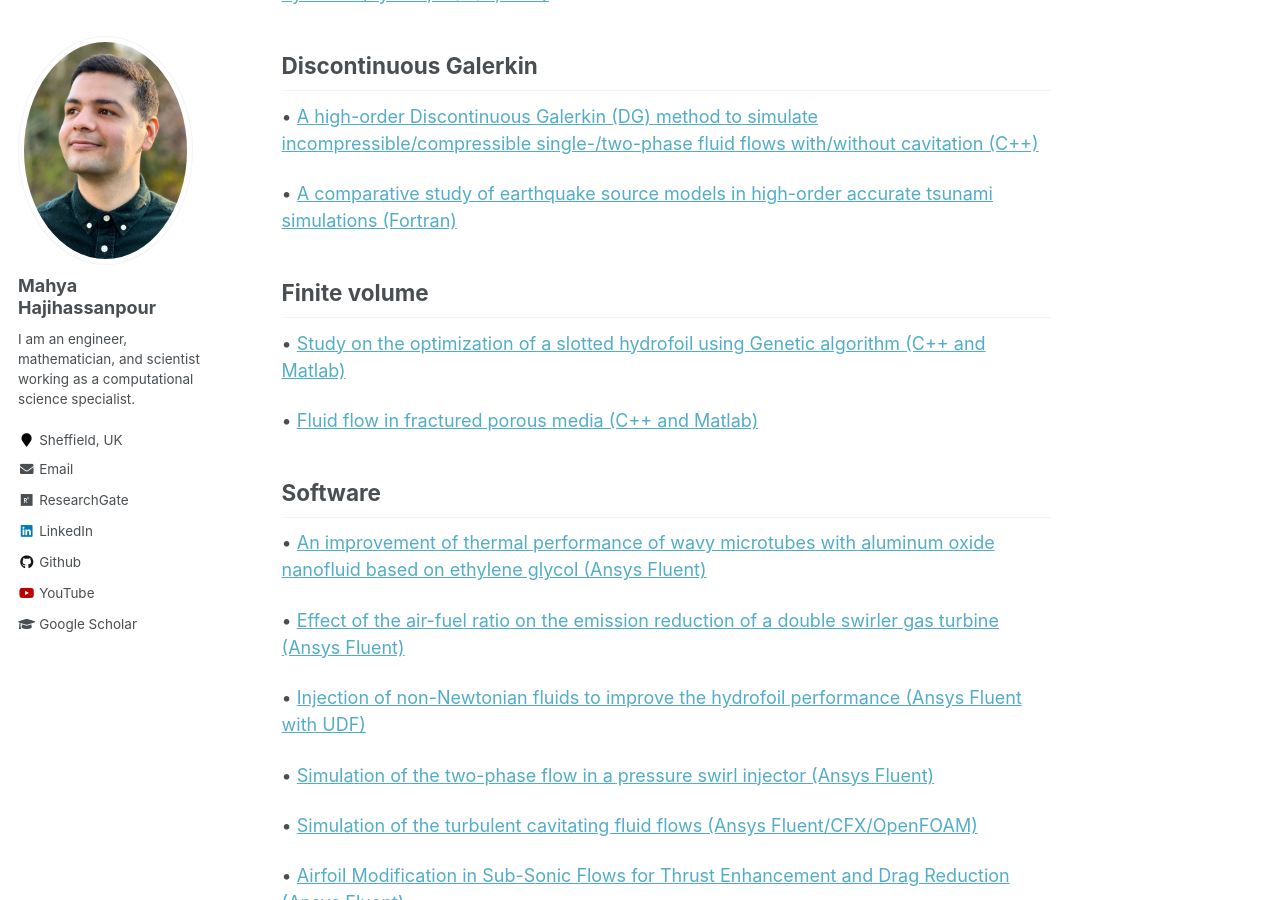
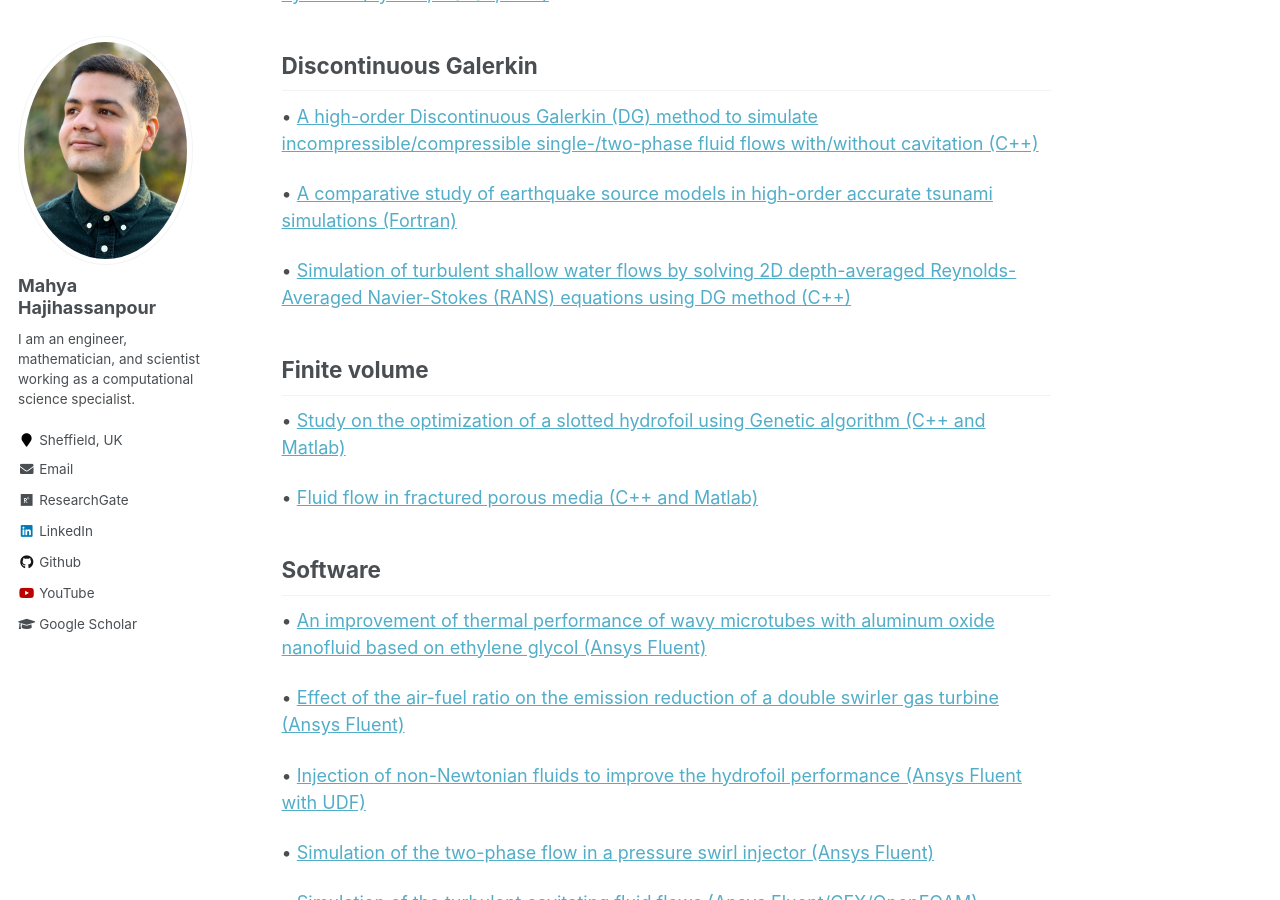
Before and after one commit to mahyahhp/mahyahhp.github.io, a Jekyll site: the page built from _pages/projects.md, in a window 1280 px wide and 900 px high, scrolled down 452 px. Built offline with Jekyll 4.4.1, drawn with Linux system fonts in a browser that asks for light colours.

Commit message:
Update projects.md

```diff
--- a/_pages/projects.md
+++ b/_pages/projects.md
@@ -20,6 +20,8 @@ redirect_from:
 •	[A high-order Discontinuous Galerkin (DG) method to simulate incompressible/compressible single-/two-phase fluid flows with/without cavitation (C++)](./DG_solver.md)
 
 •	[A comparative study of earthquake source models in high-order accurate tsunami simulations (Fortran)](./tsunami.md)
+
+•	[Simulation of turbulent shallow water flows by solving 2D depth-averaged Reynolds-Averaged Navier-Stokes (RANS) equations using DG method (C++)](./Turbulent_flooding.md)
 
 
 ## Finite volume
```
